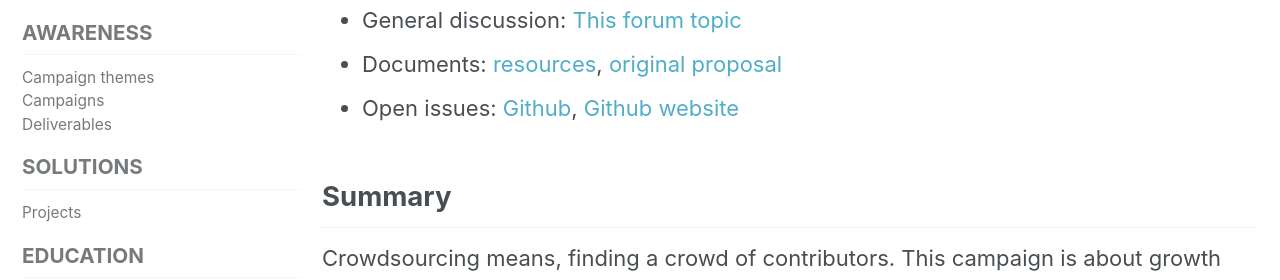
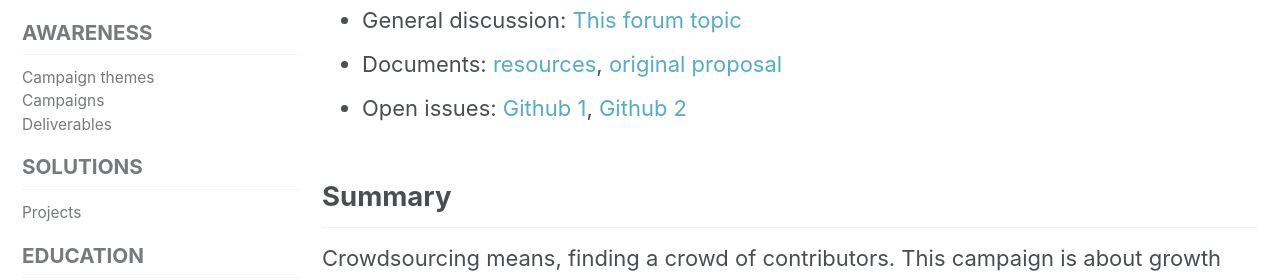
Before and after one commit to humanetech-community/community-hub, a Jekyll site: the page built from _activities/01-awareness-program/02-campaigns/01-campaign-aware-prepare.md, in a window 1280 px wide and 900 px high, scrolled down 398 px. Shown: the part 165-445 px from the top of the window. Built offline with Jekyll 4.4.1, drawn with Linux system fonts in a browser that asks for light colours; cached includes are drawn as plain includes; nearby versions of some CDN libraries.

Commit message:
Minor - #74

```diff
--- a/_activities/01-awareness-program/02-campaigns/01-campaign-aware-prepare.md
+++ b/_activities/01-awareness-program/02-campaigns/01-campaign-aware-prepare.md
@@ -34,7 +34,7 @@ custom_pagination:
 - Coordinator: [aschrijver](https://community.humanetech.com/u/aschrijver/summary)
 - General discussion: [This forum topic](https://community.humanetech.com/t/2839)
 - Documents: [resources](https://github.com/humanetech-community/awareness-program/tree/master/campaigns/aware-prepare), [original proposal](https://github.com/humanetech-community/awareness-program/issues/24)
-- Open issues: [Github](https://github.com/humanetech-community/awareness-program/issues?q=is%3Aissue+is%3Aopen+label%3Aaware-prepare), [Github website](https://github.com/humanetech-community/community-hub/issues)
+- Open issues: [Github 1](https://github.com/humanetech-community/awareness-program/issues?q=is%3Aissue+is%3Aopen+label%3Aaware-prepare), [Github 2](https://github.com/humanetech-community/community-hub/issues)
 
 ## Summary
 
```
